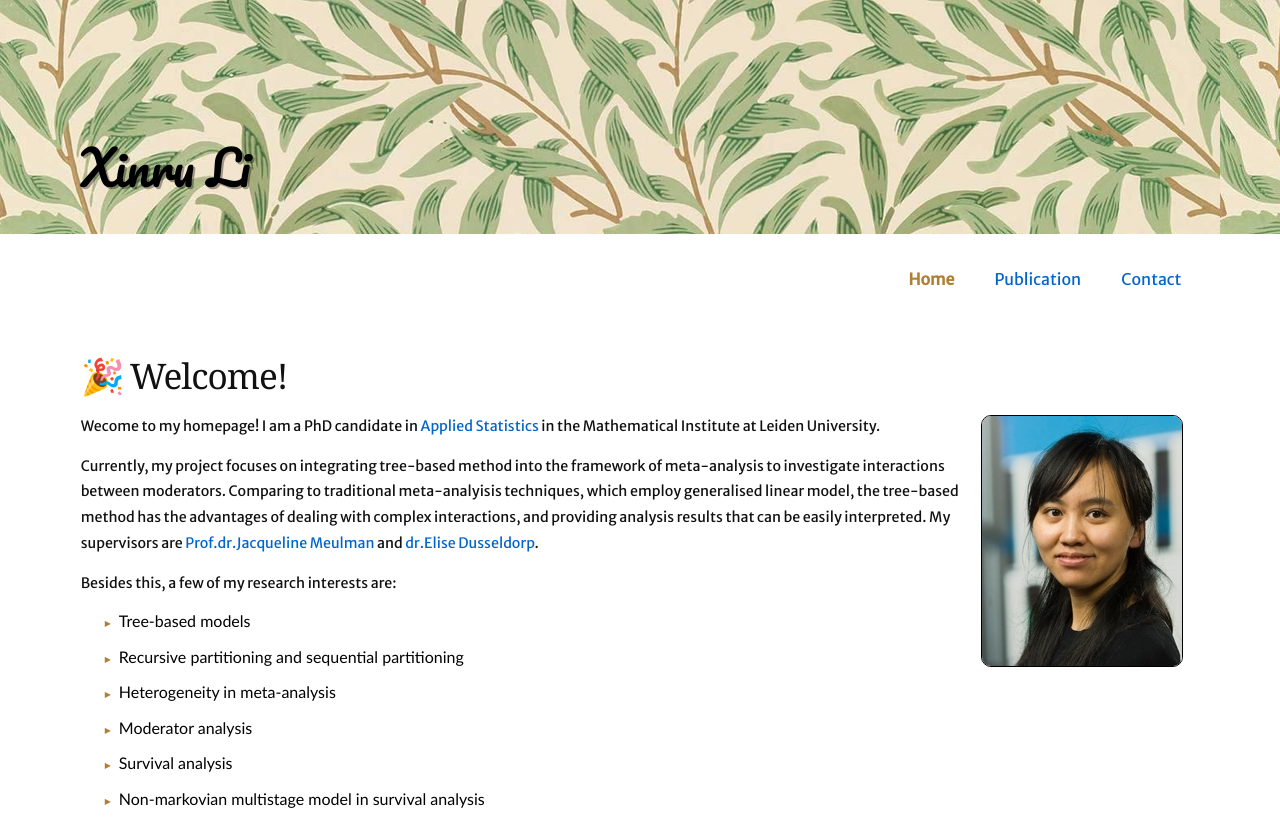
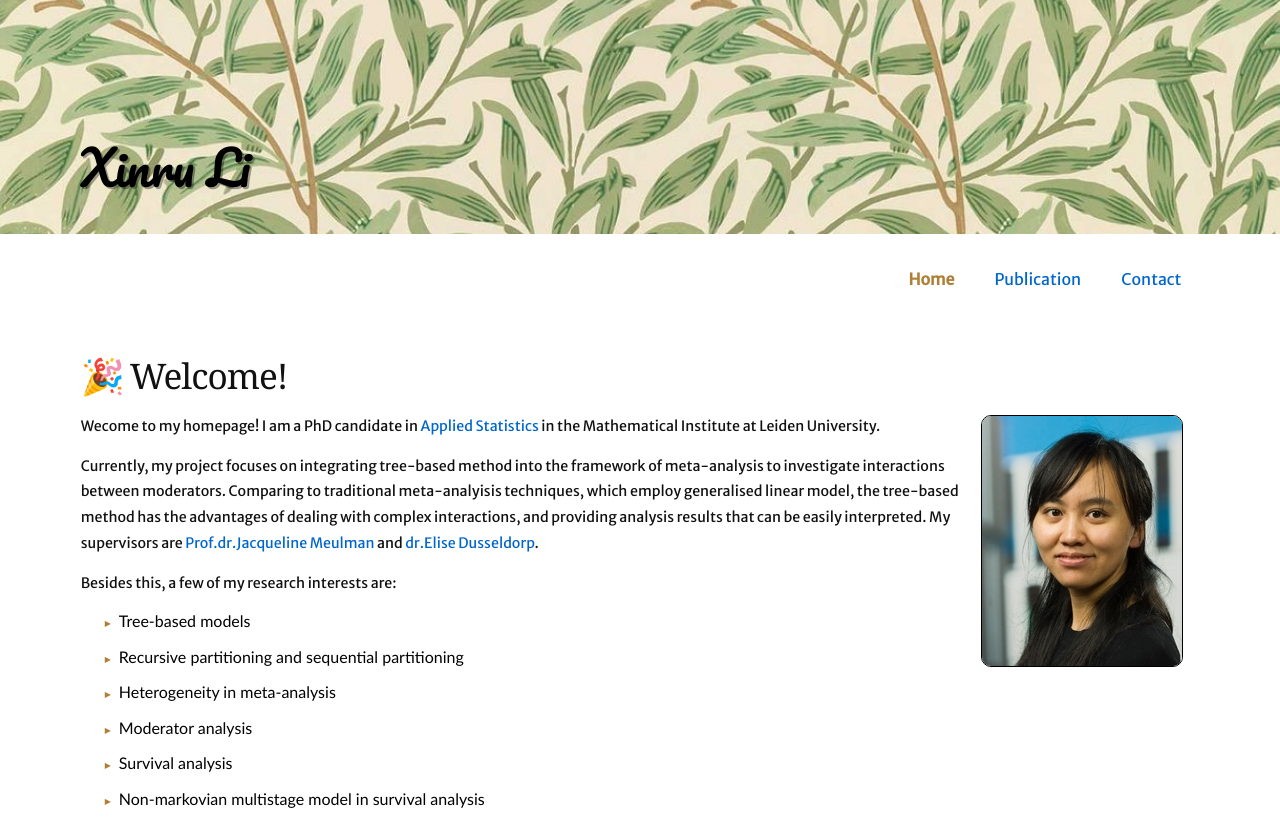
Before and after one commit to kainliu/xinru.li, a website: page docs/index.html in a window 1280 px wide. Shown: the top 821 px of the page. Drawn offline with Linux system fonts and the light colour scheme; a script that the page names is missing.

Commit message:
branch webpack

```diff
--- a/docs/css/style.css
+++ b/docs/css/style.css
@@ -55,6 +55,8 @@ body {
 	background: #dddddd;
 	background-image: url(../assets/willow.jpg);
 	background-repeat: repeat;
+	background-position: center;
+	background-size: cover;
 }
 .logo{
 	font-family: 'Pacifico', sans-serif;
```
Also changed, not shown: package.json (added, +22 -0 lines), src/footer.html (added), src/header.html (added), 2 other files.
